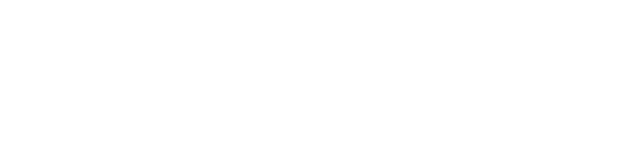
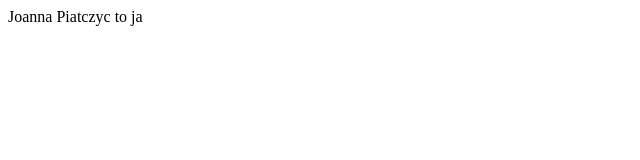
Before and after one commit to adrianflakpl/sklep_internetowy, a plain HTML site: page index.html in a window 1280 px wide. Shown: the whole page, without its empty margins (0-640 px from the left). Drawn offline with Linux system fonts and the light colour scheme.

Commit message:
zmiana_joanna_czcionka

```diff
--- a/index.html
+++ b/index.html
@@ -7,6 +7,6 @@
     <title>Document</title>
 </head>
 <body>
-
+    Joanna Piatczyc to ja
 </body>
 </html>
```
